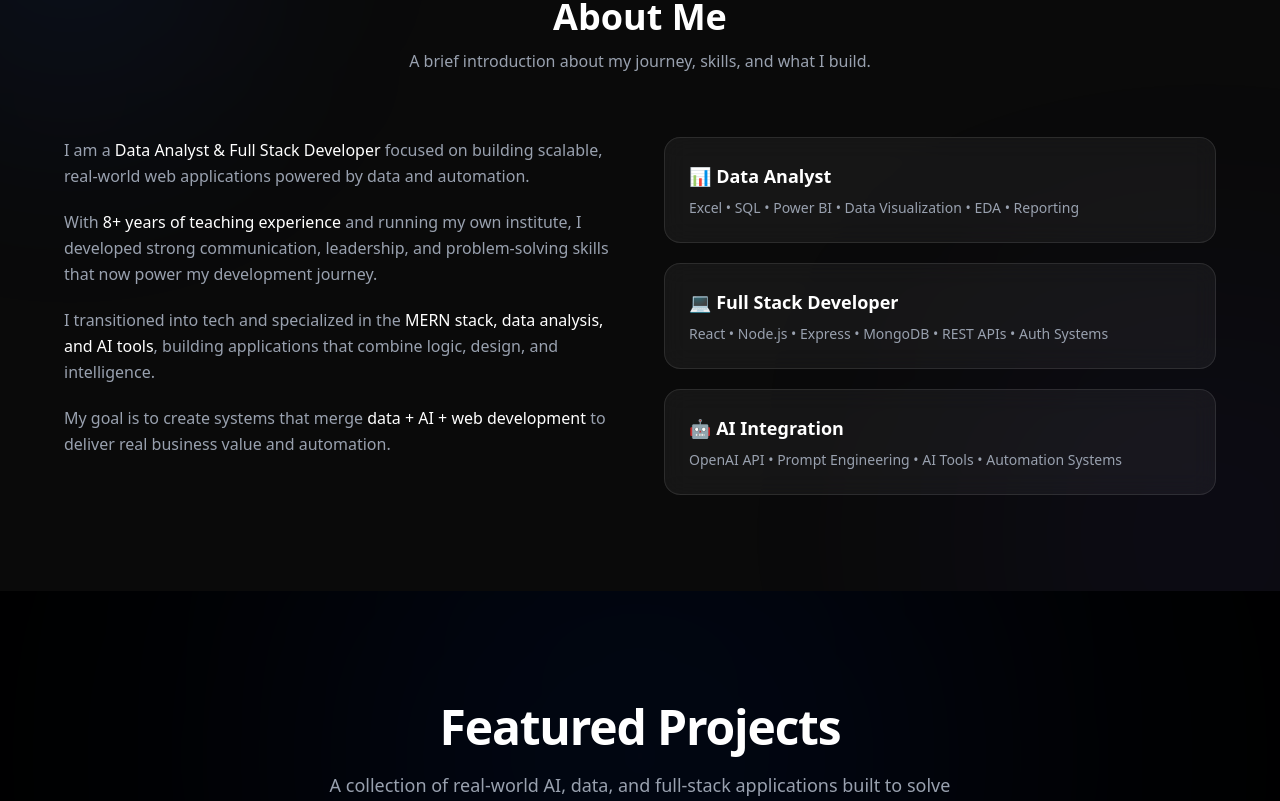
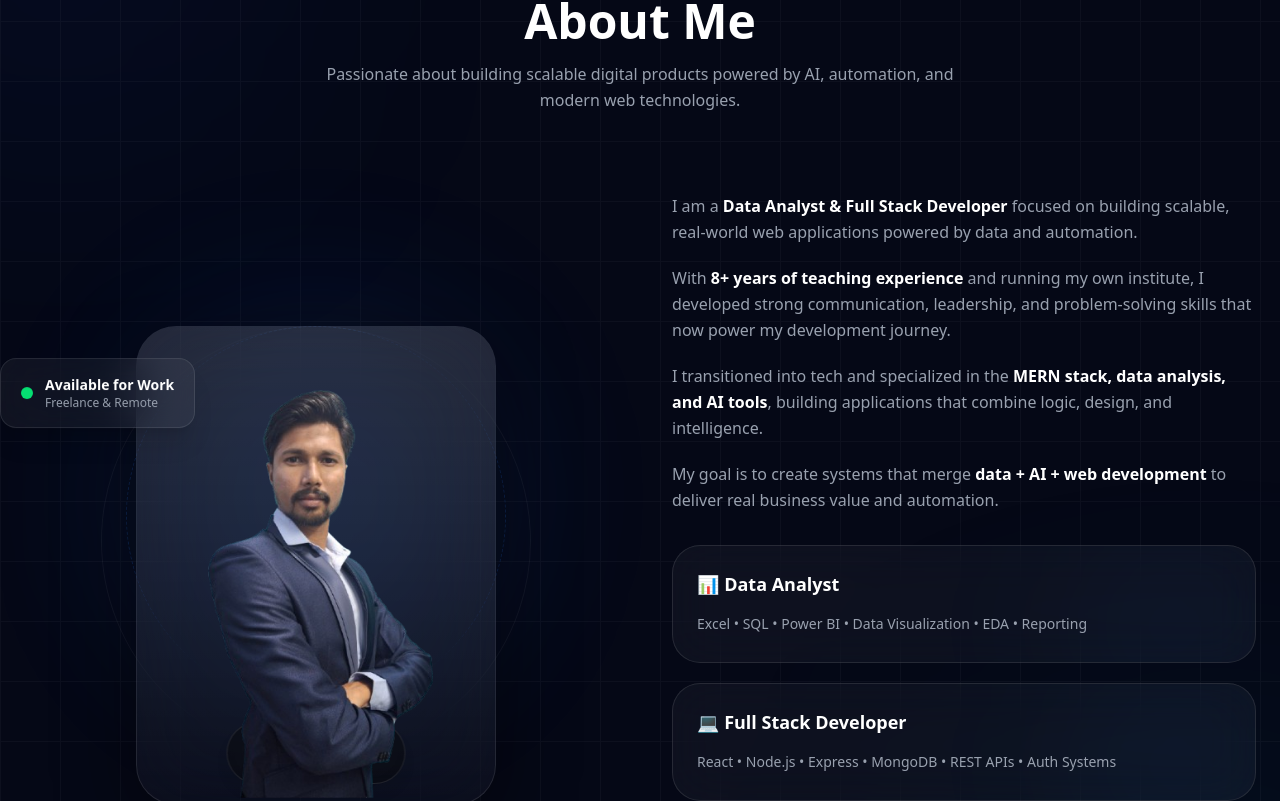
Before and after one commit to Anshcodeify45/NeuroStack, a React app in the folder frontend/: page / in a window 1280 px wide. Shown: the part 900-1701 px from the top of the page. Built offline with nearby package versions, Linux system fonts and the light colour scheme; the HTML template or start-up script is replaced by a standard one.

Commit message:
profile updated

```diff
--- a/frontend/src/component/About.jsx
+++ b/frontend/src/component/About.jsx
@@ -1,81 +1,549 @@
+import { motion } from "framer-motion";
+
 export default function About() {
   return (
-    <section id="about" className="py-24 px-6 bg-[#0a0a0a] relative overflow-hidden">
+    <section
+      id="about"
+      className="
+        relative
+        overflow-hidden
+        py-24
+        px-6
+        bg-[#050816]
+      "
+    >
+      {/* BACKGROUND GLOWS */}
+      <div
+        className="
+          absolute
+          top-[-120px]
+          left-[-100px]
 
-      {/* Background Glow */}
-      <div className="absolute top-[-100px] left-[-80px] w-[300px] h-[300px] bg-blue-600/10 blur-[120px] rounded-full"></div>
-      <div className="absolute bottom-[-120px] right-[-100px] w-[350px] h-[350px] bg-indigo-600/10 blur-[140px] rounded-full"></div>
+          w-[320px]
+          h-[320px]
 
-      <div className="max-w-6xl mx-auto relative z-10">
+          rounded-full
 
-        {/* Heading */}
-        <h2 className="text-3xl md:text-4xl font-semibold text-white text-center">
+          bg-blue-600/10
+
+          blur-[140px]
+        "
+      />
+
+      <div
+        className="
+          absolute
+          bottom-[-140px]
+          right-[-120px]
+
+          w-[380px]
+          h-[380px]
+
+          rounded-full
+
+          bg-cyan-500/10
+
+          blur-[160px]
+        "
+      />
+
+      {/* GRID */}
+      <div
+        className="
+          absolute
+          inset-0
+          opacity-[0.03]
+
+          bg-[linear-gradient(to_right,#ffffff_1px,transparent_1px),linear-gradient(to_bottom,#ffffff_1px,transparent_1px)]
+          bg-[size:60px_60px]
+        "
+      />
+
+      <div className="max-w-7xl mx-auto relative z-10">
+        {/* HEADING */}
+        <motion.div
+          initial={{
+            opacity: 0,
+            y: 20,
+          }}
+          whileInView={{
+            opacity: 1,
+            y: 0,
+          }}
+          viewport={{ once: true }}
+          transition={{
+            duration: 0.6,
+          }}
+          className="text-center"
+        >
+          <h2
+            className="
+              text-4xl
+              md:text-5xl
+
+              font-bold
+
+              text-white
+            "
+          >
             About Me
           </h2>
 
-        <p className="text-gray-400 text-center mt-3 max-w-2xl mx-auto">
-          A brief introduction about my journey, skills, and what I build.
+          <p
+            className="
+              mt-4
+
+              text-gray-400
+
+              max-w-2xl
+              mx-auto
+
+              leading-relaxed
+            "
+          >
+            Passionate about building scalable digital
+            products powered by AI, automation, and
+            modern web technologies.
+          </p>
+        </motion.div>
+
+        {/* MAIN GRID */}
+        <div
+          className="
+            mt-20
+
+            grid
+            lg:grid-cols-2
+
+            gap-16
+            items-center
+          "
+        >
+          {/* LEFT SIDE IMAGE */}
+          <motion.div
+            initial={{
+              opacity: 0,
+              x: -40,
+            }}
+            whileInView={{
+              opacity: 1,
+              x: 0,
+            }}
+            viewport={{ once: true }}
+            transition={{
+              duration: 0.7,
+            }}
+            className="
+              relative
+
+              flex
+              justify-center
+            "
+          >
+            {/* MAIN GLOW */}
+            <div
+              className="
+                absolute
+
+                w-[340px]
+                h-[340px]
+
+                rounded-full
+
+                bg-blue-500/20
+
+                blur-[100px]
+
+                animate-pulse
+              "
+            />
+
+            {/* ROTATING RING */}
+            <motion.div
+              animate={{
+                rotate: 360,
+              }}
+              transition={{
+                duration: 18,
+                repeat: Infinity,
+                ease: "linear",
+              }}
+              className="
+                absolute
+
+                w-[380px]
+                h-[380px]
+
+                rounded-full
+
+                border
+                border-dashed
+                border-blue-500/20
+              "
+            />
+
+            {/* SECOND RING */}
+            <motion.div
+              animate={{
+                rotate: -360,
+              }}
+              transition={{
+                duration: 25,
+                repeat: Infinity,
+                ease: "linear",
+              }}
+              className="
+                absolute
+
+                w-[430px]
+                h-[430px]
+
+                rounded-full
+
+                border
+                border-white/5
+              "
+            />
+
+            {/* IMAGE CARD */}
+            <motion.div
+              whileHover={{
+                y: -10,
+                scale: 1.02,
+              }}
+              transition={{
+                duration: 0.3,
+              }}
+              className="
+                relative
+
+                w-[300px]
+                sm:w-[360px]
+
+                rounded-[40px]
+
+                border
+                border-white/10
+
+                bg-white/[0.03]
+
+                backdrop-blur-2xl
+
+                overflow-hidden
+
+                shadow-[0_20px_80px_rgba(0,0,0,0.45)]
+              "
+            >
+              {/* TOP LIGHT */}
+              <div
+                className="
+                  absolute
+                  inset-0
+
+                  bg-gradient-to-b
+                  from-white/10
+                  to-transparent
+
+                  pointer-events-none
+                "
+              />
+
+              {/* IMAGE */}
+              <motion.img
+                src="/Anish.png"
+                alt="Anish Patnaik"
+                animate={{
+                  y: [0, -10, 0],
+                }}
+                transition={{
+                  duration: 5,
+                  repeat: Infinity,
+                  ease: "easeInOut",
+                }}
+                className="
+                  relative
+                  z-10
+
+                  w-full
+                  h-full
+
+                  object-cover
+                "
+              />
+
+              {/* BOTTOM BADGE */}
+              <div
+                className="
+                  absolute
+                  bottom-5
+                  left-1/2
+                  -translate-x-1/2
+
+                  px-5
+                  py-2.5
+
+                  rounded-full
+
+                  border
+                  border-white/10
+
+                  bg-black/40
+
+                  backdrop-blur-xl
+
+                  text-white
+                  text-sm
+                  font-medium
+
+                  shadow-lg
+                "
+              >
+                Full Stack Developer • Data Analyst
+              </div>
+            </motion.div>
+
+            {/* FLOATING CARD */}
+            <motion.div
+              animate={{
+                y: [0, -12, 0],
+              }}
+              transition={{
+                duration: 4,
+                repeat: Infinity,
+              }}
+              className="
+                absolute
+                top-10
+                -left-6
+
+                hidden
+                md:flex
+
+                items-center
+                gap-3
+
+                px-5
+                py-4
+
+                rounded-2xl
+
+                border
+                border-white/10
+
+                bg-white/[0.05]
+
+                backdrop-blur-xl
+
+                shadow-xl
+              "
+            >
+              <div
+                className="
+                  w-3
+                  h-3
+
+                  rounded-full
+
+                  bg-green-400
+
+                  animate-pulse
+                "
+              />
+
+              <div>
+                <p
+                  className="
+                    text-white
+                    text-sm
+                    font-semibold
+                  "
+                >
+                  Available for Work
                 </p>
 
-        {/* Content Grid */}
-        <div className="mt-16 grid md:grid-cols-2 gap-12 items-start">
+                <p
+                  className="
+                    text-xs
+                    text-gray-400
+                  "
+                >
+                  Freelance & Remote
+                </p>
+              </div>
+            </motion.div>
+          </motion.div>
 
-          {/* LEFT - STORY */}
-          <div className="space-y-5 text-gray-400 leading-relaxed text-[15px] md:text-base">
+          {/* RIGHT SIDE CONTENT */}
+          <motion.div
+            initial={{
+              opacity: 0,
+              x: 40,
+            }}
+            whileInView={{
+              opacity: 1,
+              x: 0,
+            }}
+            viewport={{ once: true }}
+            transition={{
+              duration: 0.7,
+            }}
+            className="space-y-8"
+          >
+            {/* STORY */}
+            <div
+              className="
+                space-y-5
 
+                text-gray-400
+
+                leading-relaxed
+                text-[15px]
+                md:text-base
+              "
+            >
               <p>
-              I am a <span className="text-white font-medium">Data Analyst & Full Stack Developer</span> focused on building
-              scalable, real-world web applications powered by data and automation.
+                I am a{" "}
+                <span className="text-white font-semibold">
+                  Data Analyst & Full Stack Developer
+                </span>{" "}
+                focused on building scalable,
+                real-world web applications powered
+                by data and automation.
               </p>
 
               <p>
-              With <span className="text-white font-medium">8+ years of teaching experience</span> and running my own institute,
-              I developed strong communication, leadership, and problem-solving skills that now power my development journey.
+                With{" "}
+                <span className="text-white font-semibold">
+                  8+ years of teaching experience
+                </span>{" "}
+                and running my own institute, I
+                developed strong communication,
+                leadership, and problem-solving
+                skills that now power my development
+                journey.
               </p>
 
               <p>
-              I transitioned into tech and specialized in the <span className="text-white font-medium">MERN stack, data analysis, and AI tools</span>,
-              building applications that combine logic, design, and intelligence.
+                I transitioned into tech and
+                specialized in the{" "}
+                <span className="text-white font-semibold">
+                  MERN stack, data analysis, and AI
+                  tools
+                </span>
+                , building applications that combine
+                logic, design, and intelligence.
               </p>
 
               <p>
-              My goal is to create systems that merge <span className="text-white font-medium">data + AI + web development </span>
-               to deliver real business value and automation.
-            </p>
-
-          </div>
-
-          {/* RIGHT - SKILLS CARDS */}
-          <div className="space-y-5">
-
-            {/* Card 1 */}
-            <div className="p-6 rounded-2xl border border-white/10 bg-white/5 backdrop-blur-md hover:border-blue-500/40 transition">
-              <h3 className="text-white font-semibold text-lg">📊 Data Analyst</h3>
-              <p className="text-gray-400 text-sm mt-2">
-                Excel • SQL • Power BI • Data Visualization • EDA • Reporting
+                My goal is to create systems that
+                merge{" "}
+                <span className="text-white font-semibold">
+                  data + AI + web development
+                </span>{" "}
+                to deliver real business value and
+                automation.
               </p>
             </div>
 
-            {/* Card 2 */}
-            <div className="p-6 rounded-2xl border border-white/10 bg-white/5 backdrop-blur-md hover:border-blue-500/40 transition">
-              <h3 className="text-white font-semibold text-lg">💻 Full Stack Developer</h3>
-              <p className="text-gray-400 text-sm mt-2">
-                React • Node.js • Express • MongoDB • REST APIs • Auth Systems
+            {/* SKILLS */}
+            <div className="space-y-5">
+              {/* CARD */}
+              {[
+                {
+                  title: "📊 Data Analyst",
+                  desc:
+                    "Excel • SQL • Power BI • Data Visualization • EDA • Reporting",
+                },
+
+                {
+                  title:
+                    "💻 Full Stack Developer",
+                  desc:
+                    "React • Node.js • Express • MongoDB • REST APIs • Auth Systems",
+                },
+
+                {
+                  title: "🤖 AI Integration",
+                  desc:
+                    "OpenAI API • Prompt Engineering • AI Tools • Automation Systems",
+                },
+              ].map((item, index) => (
+                <motion.div
+                  key={index}
+                  whileHover={{
+                    y: -5,
+                    scale: 1.01,
+                  }}
+                  transition={{
+                    duration: 0.25,
+                  }}
+                  className="
+                    relative
+                    overflow-hidden
+
+                    p-6
+
+                    rounded-[28px]
+
+                    border
+                    border-white/10
+
+                    bg-white/[0.04]
+
+                    backdrop-blur-xl
+
+                    hover:border-blue-500/30
+
+                    transition-all
+                    duration-300
+                  "
+                >
+                  {/* CARD GLOW */}
+                  <div
+                    className="
+                      absolute
+                      top-0
+                      right-0
+
+                      w-40
+                      h-40
+
+                      bg-blue-500/10
+
+                      blur-[90px]
+
+                      rounded-full
+                    "
+                  />
+
+                  <div className="relative z-10">
+                    <h3
+                      className="
+                        text-white
+                        font-semibold
+                        text-lg
+                      "
+                    >
+                      {item.title}
+                    </h3>
+
+                    <p
+                      className="
+                        text-gray-400
+                        text-sm
+
+                        mt-3
+                        leading-7
+                      "
+                    >
+                      {item.desc}
                     </p>
                   </div>
-
-            {/* Card 3 */}
-            <div className="p-6 rounded-2xl border border-white/10 bg-white/5 backdrop-blur-md hover:border-blue-500/40 transition">
-              <h3 className="text-white font-semibold text-lg">🤖 AI Integration</h3>
-              <p className="text-gray-400 text-sm mt-2">
-                OpenAI API • Prompt Engineering • AI Tools • Automation Systems
-              </p>
+                </motion.div>
+              ))}
             </div>
-
+          </motion.div>
         </div>
-
-        </div>
-
       </div>
     </section>
   );
--- a/frontend/src/component/Project.jsx
+++ b/frontend/src/component/Project.jsx
@@ -33,16 +33,6 @@ export default function Projects() {
       github: "",
     },
     {
-      title: "HR Attrition Dashboard",
-      description:
-        "Data analytics dashboard to visualize employee attrition trends and business insights.",
-      tech: ["Power BI", "Excel", "Data Analysis"],
-      type: "Data Analytics",
-      featured: false,
-      live: "",
-      github: "https://github.com/Anshcodeify45/Hr_Attrition_PowerBi",
-    },
-    {
       title: "Pokémon Explorer",
       description:
         "Interactive Pokémon explorer using API integration with search, filters, and dynamic UI.",
@@ -62,6 +52,23 @@ export default function Projects() {
       live: "https://quote-app-soullines.onrender.com/",
       github: "",
     },
+    {
+        title: "Neuro-SaaS – AI Analytics Dashboard",
+        description:
+          "Modern full-stack AI-powered analytics dashboard featuring real-time insights, authentication, activity tracking, interactive charts, and responsive SaaS UI.",
+        tech: [
+          "React",
+          "Node.js",
+          "Express",
+          "MongoDB",
+          "Tailwind CSS",
+          "Framer Motion",
+        ],
+        type: "AI SaaS Platform",
+        featured: true,
+        live: "https://neuro-saas.vercel.app/",
+        github: "https://github.com/Anshcodeify45/Neuro_Saas",
+},
   ];
 
   return (
```
Also changed, not shown: frontend/public/Anish.png (added). Lines whose indentation alone changed are shown as unchanged.
